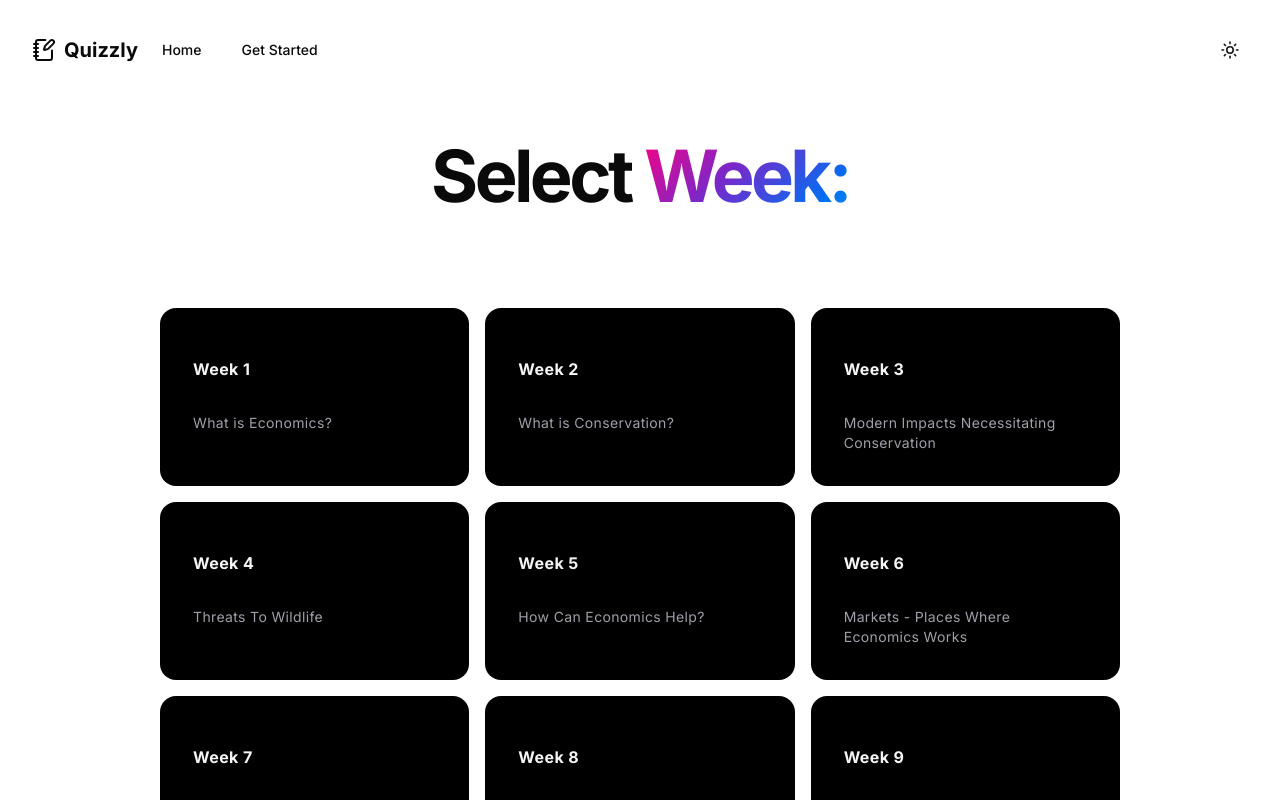
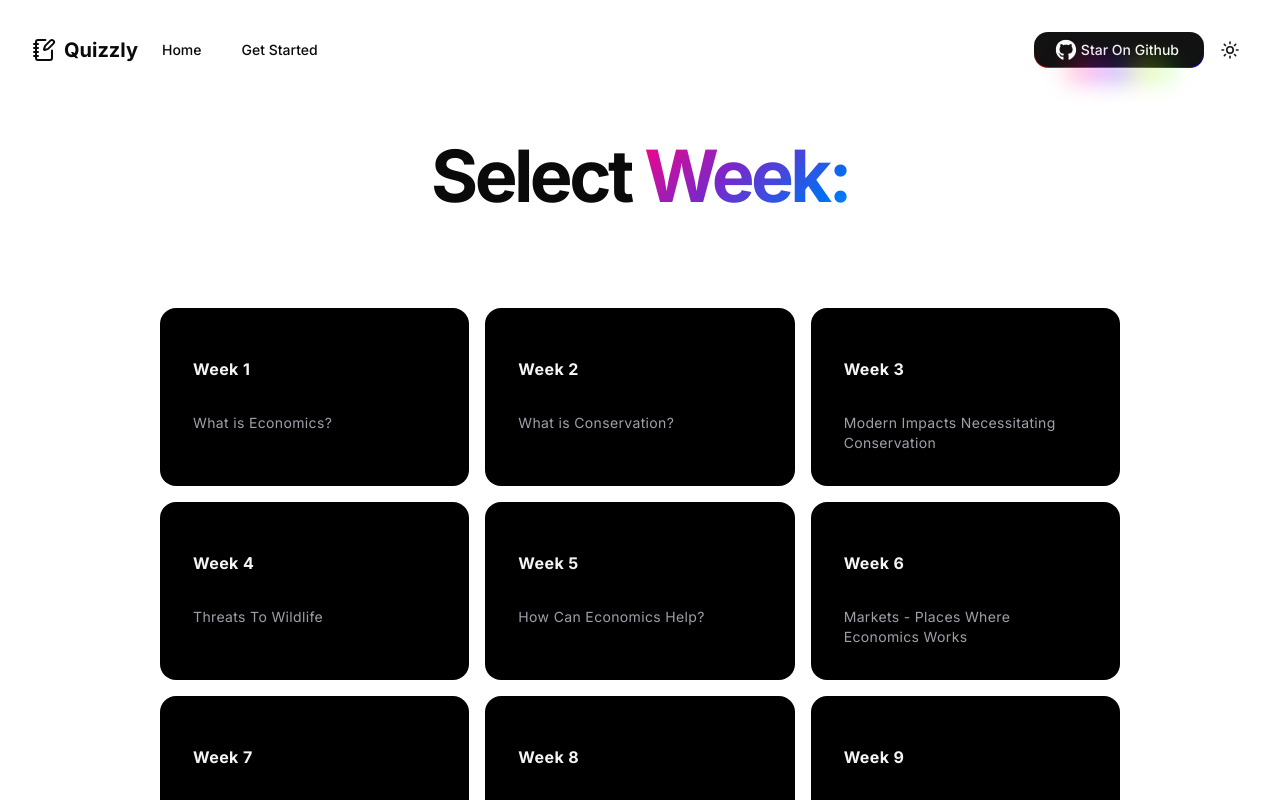
Before and after one commit to SKumr20/quizzly, a Next.js app: page /select-quiz/conservation-econ in a window 1280 px wide. Shown: the top 800 px of the page. Built offline with nearby package versions, Linux system fonts and the light colour scheme.

Commit message:
Add GithubButton, with link

```diff
--- a/package.json
+++ b/package.json
@@ -28,6 +28,7 @@
     "react": "^19.1.0",
     "react-dom": "^19.1.0",
     "react-hook-form": "^7.55.0",
+    "react-icons": "^5.5.0",
     "sonner": "^2.0.3",
     "tailwind-merge": "^3.0.2",
     "tw-animate-css": "^1.2.4",
--- a/src/app/styles/globals.css
+++ b/src/app/styles/globals.css
@@ -36,6 +36,11 @@
   --sidebar-accent-foreground: oklch(0.205 0 0);
   --sidebar-border: oklch(0.922 0 0);
   --sidebar-ring: oklch(0.708 0 0);
+  --color-1: hsl(0 100% 63%);
+  --color-2: hsl(270 100% 63%);
+  --color-3: hsl(210 100% 63%);
+  --color-4: hsl(195 100% 63%);
+  --color-5: hsl(90 100% 63%);
 }
 
 .dark {
@@ -70,6 +75,11 @@
   --sidebar-accent-foreground: oklch(0.985 0 0);
   --sidebar-border: oklch(1 0 0 / 10%);
   --sidebar-ring: oklch(0.556 0 0);
+  --color-1: hsl(0 100% 63%);
+  --color-2: hsl(270 100% 63%);
+  --color-3: hsl(210 100% 63%);
+  --color-4: hsl(195 100% 63%);
+  --color-5: hsl(90 100% 63%);
 }
 
 @theme inline {
@@ -108,6 +118,21 @@
   --color-sidebar-accent-foreground: var(--sidebar-accent-foreground);
   --color-sidebar-border: var(--sidebar-border);
   --color-sidebar-ring: var(--sidebar-ring);
+  --color-color-5: var(----color-5);
+  --color-color-4: var(----color-4);
+  --color-color-3: var(----color-3);
+  --color-color-2: var(----color-2);
+  --color-color-1: var(----color-1);
+  --animate-rainbow: rainbow var(--speed, 2s) infinite linear;
+
+  @keyframes rainbow {
+    0% {
+      background-position: 0%;
+    }
+    100% {
+      background-position: 200%;
+    }
+  }
 }
 
 @layer base {
--- /dev/null
+++ b/src/components/magicui/rainbow-button.jsx
@@ -0,0 +1,24 @@
+import React from "react";
+import { cn } from "@/lib/utils";
+
+export const RainbowButton = React.forwardRef(({ children, className, ...props }, ref) => {
+  return (
+    (<button
+      ref={ref}
+      className={cn(
+        "group relative inline-flex h-11 animate-rainbow cursor-pointer items-center justify-center rounded-xl border-0 bg-[length:200%] px-8 py-2 font-medium text-primary-foreground transition-colors [background-clip:padding-box,border-box,border-box] [background-origin:border-box] [border:calc(0.08*1rem)_solid_transparent] focus-visible:outline-none focus-visible:ring-1 focus-visible:ring-ring disabled:pointer-events-none disabled:opacity-50",
+        // before styles
+        "before:absolute before:bottom-[-20%] before:left-1/2 before:z-0 before:h-1/5 before:w-3/5 before:-translate-x-1/2 before:animate-rainbow before:bg-[linear-gradient(90deg,hsl(var(--color-1)),hsl(var(--color-5)),hsl(var(--color-3)),hsl(var(--color-4)),hsl(var(--color-2)))] before:[filter:blur(calc(0.8*1rem))]",
+        // light mode colors
+        "bg-[linear-gradient(#121213,#121213),linear-gradient(#121213_50%,rgba(18,18,19,0.6)_80%,rgba(18,18,19,0)),linear-gradient(90deg,hsl(var(--color-1)),hsl(var(--color-5)),hsl(var(--color-3)),hsl(var(--color-4)),hsl(var(--color-2)))]",
+        // dark mode colors
+        "dark:bg-[linear-gradient(#fff,#fff),linear-gradient(#fff_50%,rgba(255,255,255,0.6)_80%,rgba(0,0,0,0)),linear-gradient(90deg,hsl(var(--color-1)),hsl(var(--color-5)),hsl(var(--color-3)),hsl(var(--color-4)),hsl(var(--color-2)))]",
+        className
+      )}
+      {...props}>
+      {children}
+    </button>)
+  );
+});
+
+RainbowButton.displayName = "RainbowButton";
--- a/src/components/sections/Navbar.jsx
+++ b/src/components/sections/Navbar.jsx
@@ -11,6 +11,8 @@
 } from "@/components/ui/sheet";
 import Link from "next/link";
 import Title from "../ui/Title";
+import GithubButton from "../ui/GithubButton";
+import { Toggle } from "../ui/toggle";
 
 const Navbar = () => {
   return (
@@ -33,7 +35,8 @@
 
       </div>
       {/* Right Side Div */}
-      <div className="flex">
+      <div className="flex items-center gap-2">
+        <GithubButton className="hidden sm:block" />
         {/* Small device toggle with ToggleDarkmode next to it */}
         <div className="md:hidden flex items-center gap-2">
           <Sheet>
--- /dev/null
+++ b/src/components/ui/GithubButton.jsx
@@ -0,0 +1,45 @@
+import React from "react";
+import { RainbowButton } from "../magicui/rainbow-button";
+import { FaGithub } from "react-icons/fa";
+import Link from "next/link";
+import { links } from "@/data/links";
+
+const GithubButton = () => {
+  return (
+    <div className="hidden md:block">
+      <style jsx global>{`
+        :root {
+          --color-1: 0, 100%, 50%; /* Red */
+          --color-2: 120, 100%, 50%; /* Green */
+          --color-3: 240, 100%, 50%; /* Blue */
+          --color-4: 60, 100%, 50%; /* Yellow */
+          --color-5: 300, 100%, 50%; /* Purple */
+        }
+
+        .rainbow-button-container {
+          position: relative;
+          display: inline-block;
+        }
+
+        /* Add animation for the rainbow effect */
+        @keyframes rainbow {
+          0%, 100% {
+            background-position: 0% 50%;
+          }
+          50% {
+            background-position: 100% 50%;
+          }
+        }
+      `}</style>
+      <Link href={links.socials.currentRepo} target="_blank" rel="noopener noreferrer">
+      <RainbowButton className="h-9 px-6 flex gap-2 text-sm">
+        <FaGithub className="scale-150"/>
+        Star On Github
+      </RainbowButton>
+      </Link>
+
+    </div>
+  );
+};
+
+export default GithubButton;
--- /dev/null
+++ b/src/data/links.js
@@ -0,0 +1,5 @@
+export const links = {
+    socials: {
+        currentRepo: "https://github.com/SKumr20/quizzly",
+    }
+}
```
Also changed, not shown: 1 other file (tests, documents, lock files or other folders).
